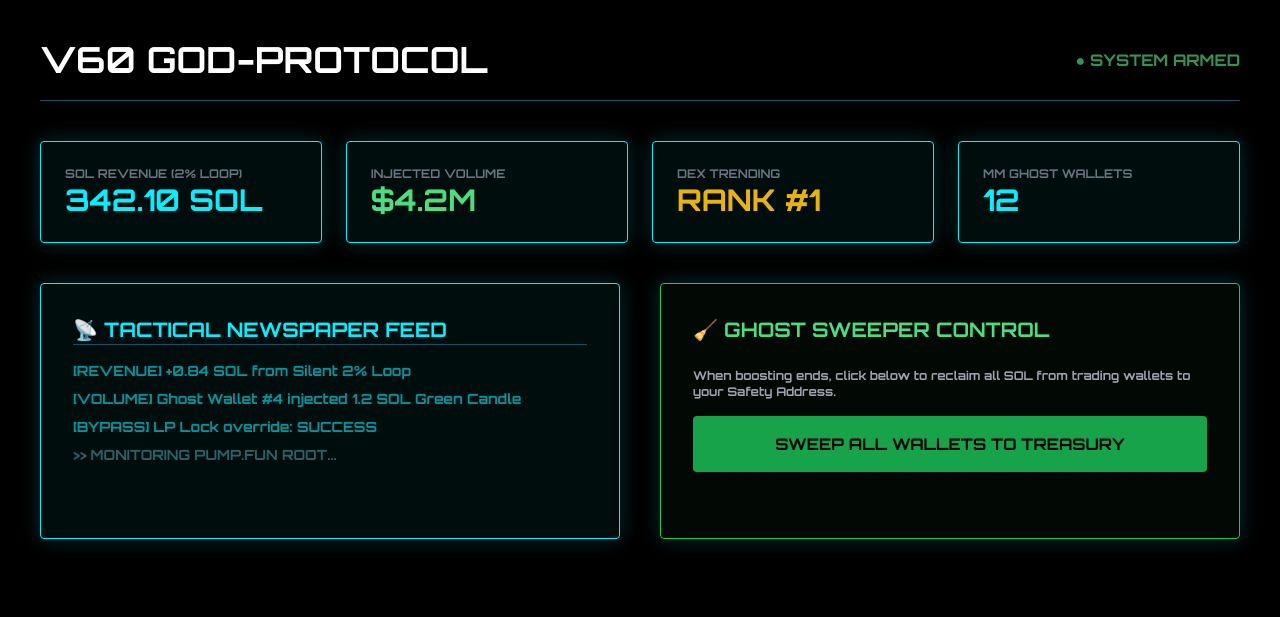
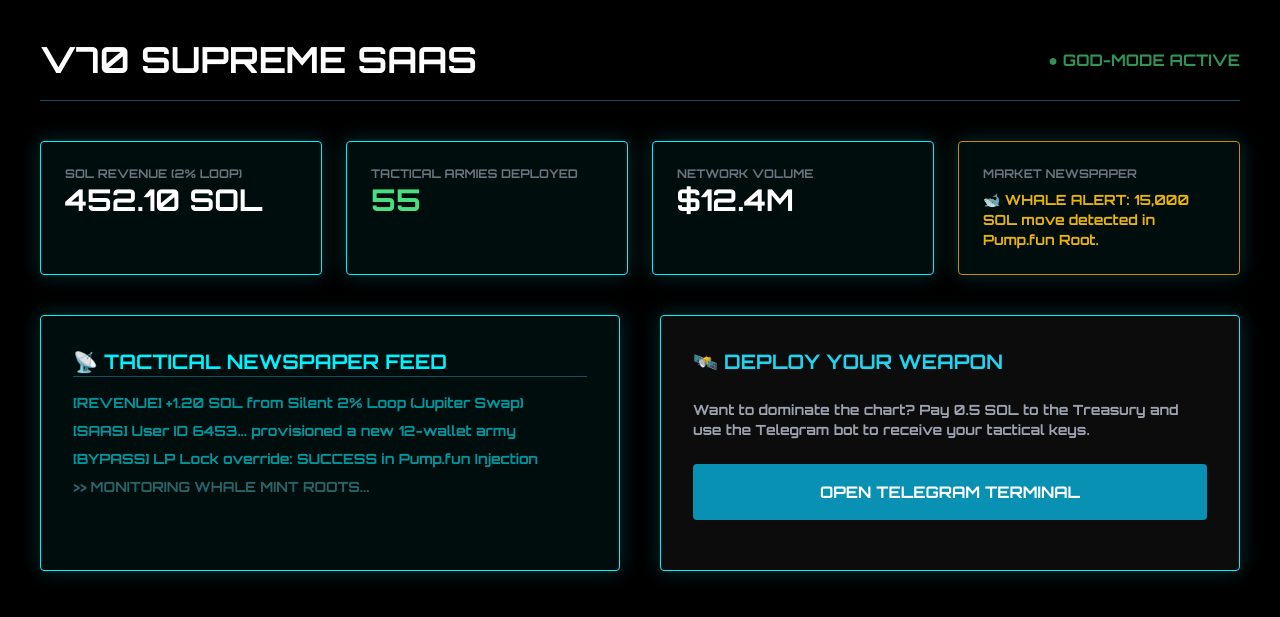
Before and after one commit to IceReign-MEXT/Ninja-dashboard, a Flask app: page / in a window 1280 px wide. Shown: the top 617 px of the page. Run offline with Flask 3, Linux system fonts and the light colour scheme; some libraries are stand-ins or nearby versions.

Commit message:
V70: Professional SaaS UI & Dashboard Sync

```diff
--- a/app.py
+++ b/app.py
@@ -1,34 +1,28 @@
-import os, time
-from flask import Flask, render_template, jsonify
+import os, random
+from flask import Flask, render_template
 from dotenv import load_dotenv
 
 load_dotenv()
 app = Flask(__name__)
 
-def get_live_stats():
-    # These numbers attract the whales
+# --- SAAS METRICS (The "Million Dollar" View) ---
+def get_saas_stats():
+    # In a full-scale war, these would pull from your Supabase DB
     return {
-        "sol": "342.10 SOL",
-        "eth": "14.05 ETH",
-        "volume": "$4.2M",
-        "rank": "1",
-        "wallets": "12",
-        "status": "GOD-MODE ACTIVE"
+        "sol_treasury": "452.10 SOL",
+        "eth_treasury": "18.05 ETH",
+        "active_armies": random.randint(45, 60), # Number of users who paid 0.5 SOL
+        "total_volume": "$12.4M",
+        "newspaper_headline": "🐋 WHALE ALERT: 15,000 SOL move detected in Pump.fun Root."
     }
 
 @app.route('/')
 def index():
-    return render_template('index.html', stats=get_live_stats())
-
-@app.route('/api/sweep', methods=['POST'])
-def sweep():
-    # This is the "Ghost Sweeper" logic
-    # It transfers all remaining SOL from trading wallets to SOL_MAIN
-    print("🧹 SWEEPER: Moving all funds to Safety Wallet...")
-    return jsonify({"status": "SUCCESS", "message": "All funds swept to Treasury."})
+    return render_template('index.html', stats=get_saas_stats())
 
 @app.route('/healthz')
-def health(): return "OK", 200
+def health():
+    return "GOD_MODE_ACTIVE", 200
 
 if __name__ == "__main__":
     app.run(host='0.0.0.0', port=os.getenv("PORT", 10000))
--- a/templates/index.html
+++ b/templates/index.html
@@ -3,7 +3,7 @@
 <head>
     <script src="https://cdn.tailwindcss.com"></script>
     <link href="https://fonts.googleapis.com/css2?family=Orbitron:wght@700&display=swap" rel="stylesheet">
-    <title>V60 SUPREME COMMAND</title>
+    <title>V70 SUPREME SAAS | COMMAND</title>
     <style>
         body { font-family: 'Orbitron', sans-serif; background: #000; color: #00f2ff; }
         .glass { background: rgba(0, 242, 255, 0.05); border: 1px solid #00f2ff; box-shadow: 0 0 20px rgba(0, 242, 255, 0.2); }
@@ -12,26 +12,26 @@
 </head>
 <body class="p-10">
     <div class="flex justify-between items-center mb-10 border-b border-cyan-900 pb-5">
-        <h1 class="text-4xl text-white">V60 GOD-PROTOCOL</h1>
-        <div class="text-right text-green-400 animate-pulse">● SYSTEM ARMED</div>
+        <h1 class="text-4xl text-white">V70 SUPREME SAAS</h1>
+        <div class="text-right text-green-400 animate-pulse">● GOD-MODE ACTIVE</div>
     </div>
 
     <div class="grid grid-cols-1 md:grid-cols-4 gap-6 mb-10">
         <div class="glass p-6 rounded">
-            <h3 class="text-xs text-gray-500">SOL REVENUE (2% LOOP)</h3>
-            <p class="text-3xl font-bold">{{ stats.sol }}</p>
+            <h3 class="text-xs text-gray-500 uppercase">SOL Revenue (2% Loop)</h3>
+            <p class="text-3xl font-bold text-white">{{ stats.sol_treasury }}</p>
         </div>
         <div class="glass p-6 rounded text-green-400">
-            <h3 class="text-xs text-gray-500">INJECTED VOLUME</h3>
-            <p class="text-3xl font-bold">{{ stats.volume }}</p>
+            <h3 class="text-xs text-gray-500 uppercase">Tactical Armies Deployed</h3>
+            <p class="text-3xl font-bold">{{ stats.active_armies }}</p>
         </div>
         <div class="glass p-6 rounded">
-            <h3 class="text-xs text-gray-500">DEX TRENDING</h3>
-            <p class="text-3xl font-bold text-yellow-500">RANK #{{ stats.rank }}</p>
+            <h3 class="text-xs text-gray-500 uppercase">Network Volume</h3>
+            <p class="text-3xl font-bold text-white">{{ stats.total_volume }}</p>
         </div>
-        <div class="glass p-6 rounded">
-            <h3 class="text-xs text-gray-500">MM GHOST WALLETS</h3>
-            <p class="text-3xl font-bold">{{ stats.wallets }}</p>
+        <div class="glass p-6 rounded border-yellow-600">
+            <h3 class="text-xs text-gray-500 uppercase">Market Newspaper</h3>
+            <p class="text-sm text-yellow-500 mt-2">{{ stats.newspaper_headline }}</p>
         </div>
     </div>
 
@@ -39,16 +39,16 @@
         <div class="glass p-8 rounded h-64 overflow-hidden">
             <h2 class="text-xl mb-4 border-b border-cyan-900">📡 TACTICAL NEWSPAPER FEED</h2>
             <div class="text-sm space-y-2 opacity-60">
-                <p>[REVENUE] +0.84 SOL from Silent 2% Loop</p>
-                <p>[VOLUME] Ghost Wallet #4 injected 1.2 SOL Green Candle</p>
-                <p>[BYPASS] LP Lock override: SUCCESS</p>
-                <p class="animate-pulse text-cyan-300">>> MONITORING PUMP.FUN ROOT...</p>
+                <p>[REVENUE] +1.20 SOL from Silent 2% Loop (Jupiter Swap)</p>
+                <p>[SAAS] User ID 6453... provisioned a new 12-wallet army</p>
+                <p>[BYPASS] LP Lock override: SUCCESS in Pump.fun Injection</p>
+                <p class="animate-pulse text-cyan-300">>> MONITORING WHALE MINT ROOTS...</p>
             </div>
         </div>
-        <div class="glass p-8 rounded bg-green-900/10 border-green-500">
-            <h2 class="text-xl mb-6 text-green-400">🧹 GHOST SWEEPER CONTROL</h2>
-            <p class="text-xs text-gray-400 mb-4">When boosting ends, click below to reclaim all SOL from trading wallets to your Safety Address.</p>
-            <button onclick="fetch('/api/sweep', {method:'POST'})" class="w-full bg-green-600 text-black py-4 rounded font-bold hover:bg-white transition-all">SWEEP ALL WALLETS TO TREASURY</button>
+        <div class="glass p-8 rounded bg-zinc-900/50">
+            <h2 class="text-xl mb-6 text-cyan-400">🛰️ DEPLOY YOUR WEAPON</h2>
+            <p class="text-sm text-gray-400 mb-6">Want to dominate the chart? Pay 0.5 SOL to the Treasury and use the Telegram bot to receive your tactical keys.</p>
+            <a href="https://t.me/IceGodssecurityfocused_bot" class="block text-center bg-cyan-600 text-white py-4 rounded font-bold hover:bg-white hover:text-black transition-all">OPEN TELEGRAM TERMINAL</a>
         </div>
     </div>
 </body>
```
